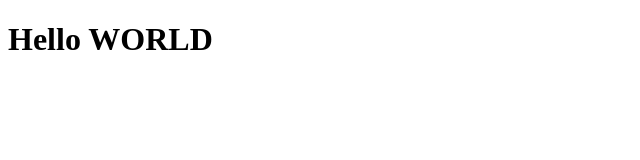
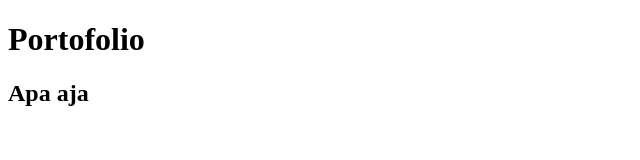
Before and after one commit to Rezaldi909/cloud-computing, a plain HTML site: page index.html in a window 1280 px wide. Shown: the whole page, without its empty margins (0-640 px from the left). Drawn offline with Linux system fonts and the light colour scheme.

Commit message:
update index.html

```diff
--- a/index.html
+++ b/index.html
@@ -6,6 +6,7 @@
     <title>Document</title>
 </head>
 <body>
-    <h1>Hello WORLD</h1>
+    <h1>Portofolio</h1>
+    <h2>Apa aja</h2>
 </body>
 </html>
```
